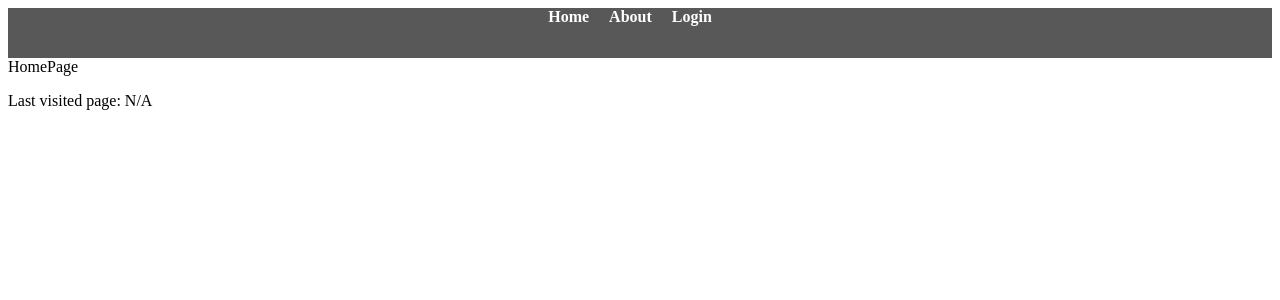
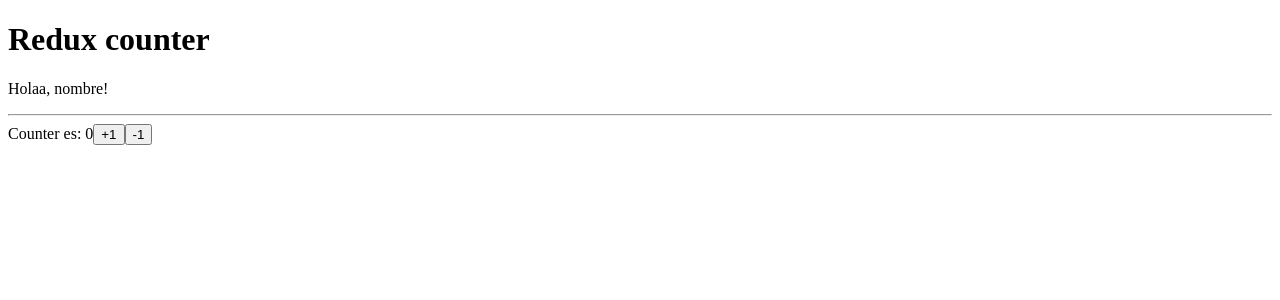
Before and after one commit to LauraSofiaEnriquezRomero/CHALLENGES, a React (Create React App) app in the folder challenges/: page / in a window 1280 px wide. Shown: the top 300 px of the page. Built offline with nearby package versions, Linux system fonts and the light colour scheme.

Commit message:
challenge 13

```diff
--- a/challenges/package.json
+++ b/challenges/package.json
@@ -3,11 +3,13 @@
   "version": "0.1.0",
   "private": true,
   "dependencies": {
+    "@reduxjs/toolkit": "^1.9.7",
     "@testing-library/jest-dom": "^5.17.0",
     "@testing-library/react": "^13.4.0",
     "@testing-library/user-event": "^13.5.0",
     "react": "^18.0.0",
     "react-dom": "^18.0.0",
+    "react-redux": "^8.1.3",
     "react-router-dom": "^6.18.0",
     "react-scripts": "^5.0.0",
     "web-vitals": "^2.1.4"
--- a/challenges/src/App.jsx
+++ b/challenges/src/App.jsx
@@ -1,99 +1,21 @@
-import React, { useState } from "react";
-import { BrowserRouter as Router, Routes, Route, Navigate } from "react-router-dom";
-import { NavComponent } from "./components/NavComponent";
-import { Home } from "./pages/HomePage";
-import { About } from "./pages/AboutPage";
-import { Login } from "./pages/LoginPage";
-import PrivateRoute from "./components/PrivateRoute";
-import UserProvider from "./components/UserProvider";
+import React from 'react';
+import { decrement as decrementAction, increment } from './reducers/slices/counterSlice';
+import { useUserContext } from './context/UserContext'; // Adjust the path accordingly
+import { useDispatch, useSelector } from 'react-redux';
 
-function ErrorFallback({ error }) {
+export default function App() {
+  const { counter } = useSelector((state) => state.counter);
+  const dispatch = useDispatch();
+  const user = useUserContext();
+
   return (
-    <div role="alert">
-      <p>Something went wrong:</p>
-      <pre style={{ color: "red" }}>{error.message}</pre>
+    <div>
+      <h1>Redux counter</h1>
+      <p>Holaa, {user.username}!</p>
+      <hr />
+      <span>Counter es: {counter}</span>
+      <button onClick={() => dispatch(increment())}>+1</button>
+      <button onClick={() => dispatch(decrementAction())}>-1</button>
     </div>
   );
 }
-
-class ErrorBoundary extends React.Component {
-  constructor(props) {
-    super(props);
-    this.state = { error: null };
-  }
-
-  static getDerivedStateFromError(error) {
-    return { error };
-  }
-
-  componentDidCatch(error, errorInfo) {
-    logErrorToMyService(error, errorInfo);
-  }
-
-  render() {
-    const { error } = this.state;
-    if (error) {
-      return <ErrorFallback error={error} />;
-    }
-
-    return this.props.children;
-  }
-}
-
-function App() {
-  const [user, setUser] = useState(null);
-  const [lastVisitedPage, setLastVisitedPage] = useState(null);
-
-  const handleLogin = (username) => {
-    setUser(username);
-  };
-
-  const handleLogout = () => {
-    setUser(null);
-  };
-
-  const handleLastVisitedPage = (path) => {
-    setLastVisitedPage(path);
-  };
-
-  return (
-    <ErrorBoundary>
-      <Router>
-        <UserProvider>
-          <div>
-            <NavComponent />
-            <Routes>
-              <Route path="/" element={<Home />} />
-              <Route path="/about" element={<About />} />
-              <Route
-                path="/login"
-                element={<Login onLogin={handleLogin} onLastVisitedPage={handleLastVisitedPage} />}
-              />
-              <Route
-                path="/dashboard"
-                element={
-                  <PrivateRoute isAuthenticated={user}>
-                    <div>
-                      <h1>Welcome {user}!</h1>
-                      <button onClick={handleLogout}>Logout</button>
-                    </div>
-                  </PrivateRoute>
-                }
-              />
-              <Route path="*" element={<Navigate to="/" />} />
-            </Routes>
-            <p>Last visited page: {lastVisitedPage || "N/A"}</p>
-          </div>
-        </UserProvider>
-      </Router>
-    </ErrorBoundary>
-  );
-}
-
-export default App;
-
-// Función de ejemplo para enviar el error a un servicio
-function logErrorToMyService(error, errorInfo) {
-  // Implementa la lógica para enviar el error a tu servicio de registro
-  console.error("Error captured by ErrorBoundary:", error, errorInfo);
-}
--- a/challenges/src/context/UserContext.jsx
+++ b/challenges/src/context/UserContext.jsx
@@ -1,5 +1,13 @@
-import { createContext } from 'react';
+import { createContext, useContext } from 'react';
 
 const UserContext = createContext();
 
-export default UserContext;
+export const UserProvider = ({ children }) => {
+    const user = { username: 'nombre' };
+
+    return <UserContext.Provider value={user}>{children}</UserContext.Provider>;
+};
+
+export const useUserContext = () => {
+    return useContext(UserContext);
+};
--- /dev/null
+++ b/challenges/src/reducers/slices/counterSlice.js
@@ -0,0 +1,19 @@
+import { createSlice } from "@reduxjs/toolkit";
+
+const initial = {
+    counter: 0
+};
+
+export const counterSlice = createSlice({
+    name: 'counter',
+    initialState: initial,
+    reducers: {
+        increment: (state) => { state.counter += 1 },
+        decrement: (state) => { state.counter -= 1 },
+        incrementBy: (state, action) => { state.counter += action.payload }
+    }
+});
+
+export const { increment, decrement, incrementBy } = counterSlice.actions;
+
+export default counterSlice.reducer;
--- /dev/null
+++ b/challenges/src/reducers/store.js
@@ -0,0 +1,8 @@
+import { configureStore } from "@reduxjs/toolkit";
+import { counterSlice } from "./slices/counterSlice";
+
+export const store = configureStore({
+    reducer: {
+        counter: counterSlice.reducer
+    }
+});
```
Also changed, not shown: challenges/src/components/counter.jsx (added, +22 -0 lines), challenges/src/index.js (+5 -3 lines), 1 other file (tests, documents, lock files or other folders).
